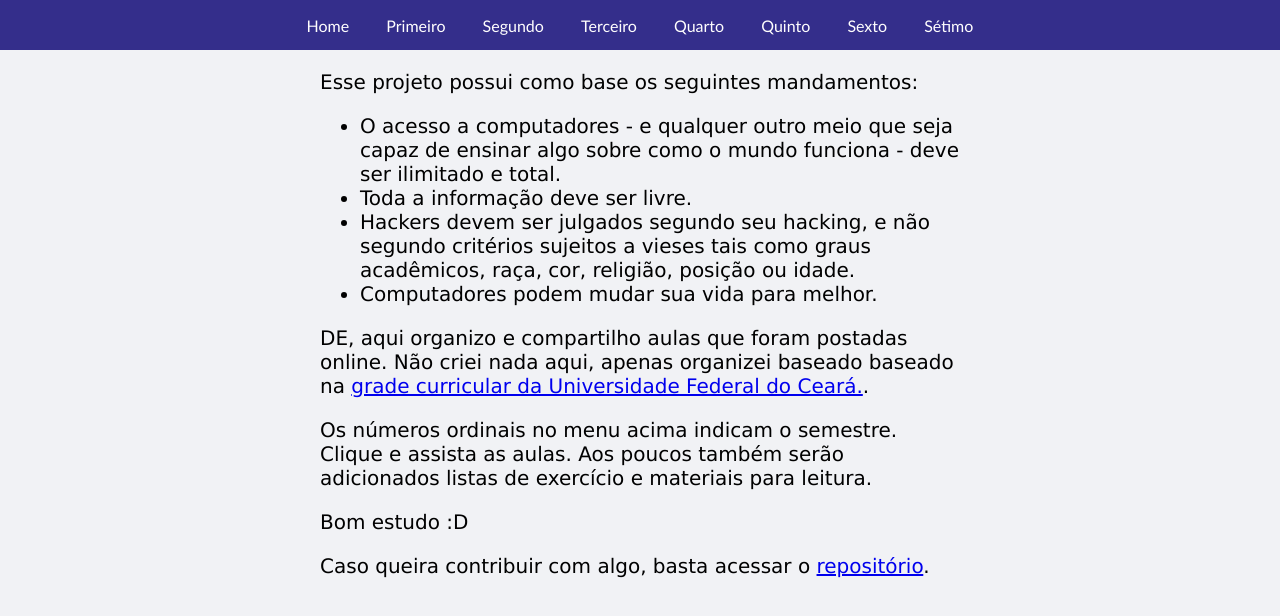
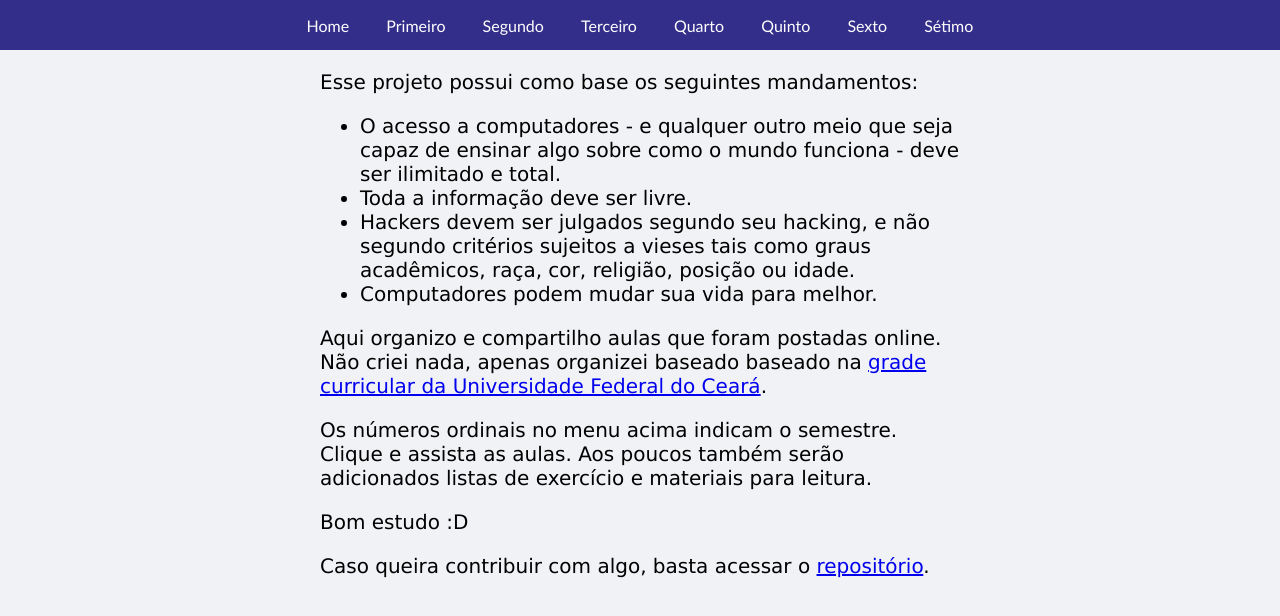
Before and after one commit to pgmedeiros/kuab, a Next.js app: page / in a window 1280 px wide. Shown: the top 616 px of the page. Built offline with nearby package versions, Linux system fonts and the light colour scheme.

Commit message:
adiciona correcoes no texto main

```diff
--- a/app/page.tsx
+++ b/app/page.tsx
@@ -23,7 +23,7 @@ export default function Home() {
       </ul>
 
       <p>
-      DE, aqui organizo e compartilho aulas que foram postadas online. Não criei nada aqui, apenas organizei baseado baseado na <a href="https://cc.ufc.br/curso/matriz-curricular/">grade curricular da Universidade Federal do Ceará.</a>.
+      Aqui organizo e compartilho aulas que foram postadas online. Não criei nada, apenas organizei baseado baseado na <a href="https://cc.ufc.br/curso/matriz-curricular/">grade curricular da Universidade Federal do Ceará</a>.
       </p>
 
       <p>Os números ordinais no menu acima indicam o semestre. Clique e assista as aulas. Aos poucos também serão adicionados listas de exercício e materiais para leitura.</p>
```
